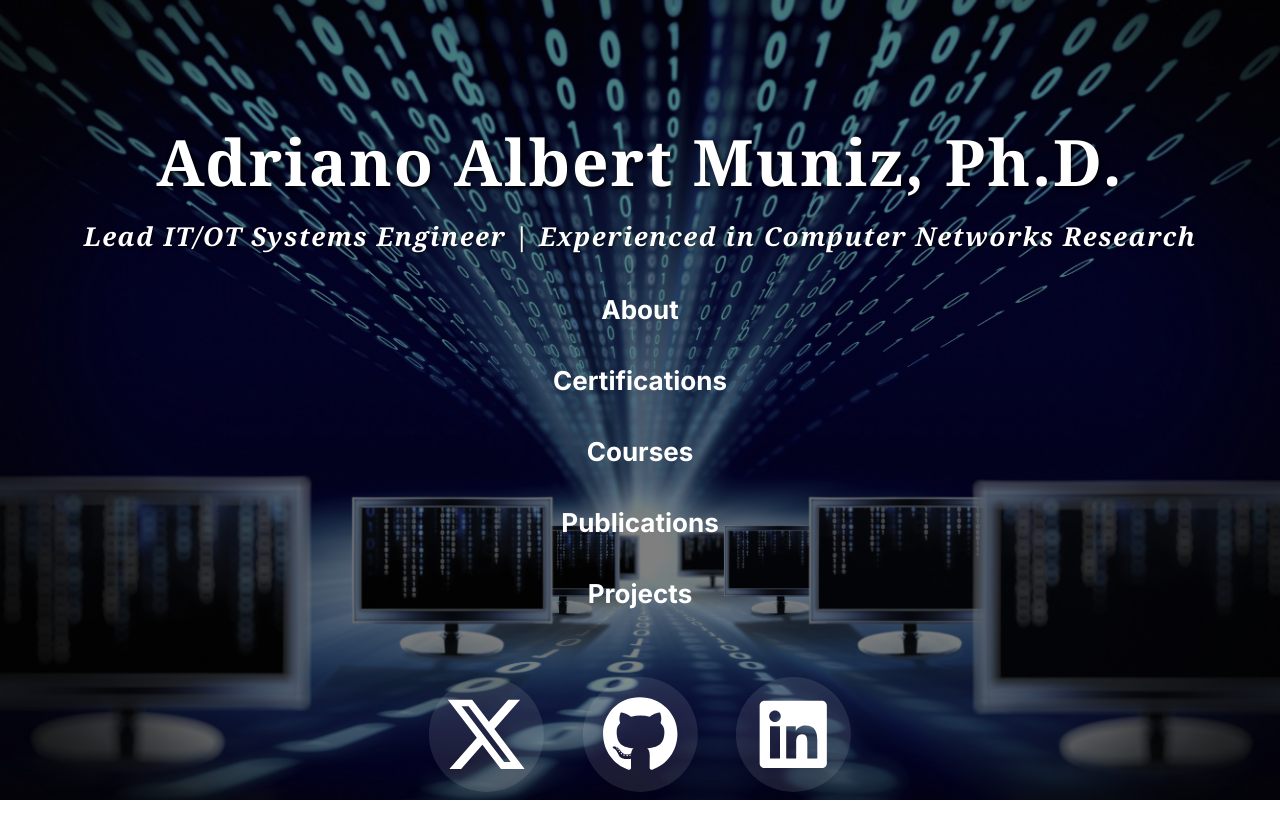
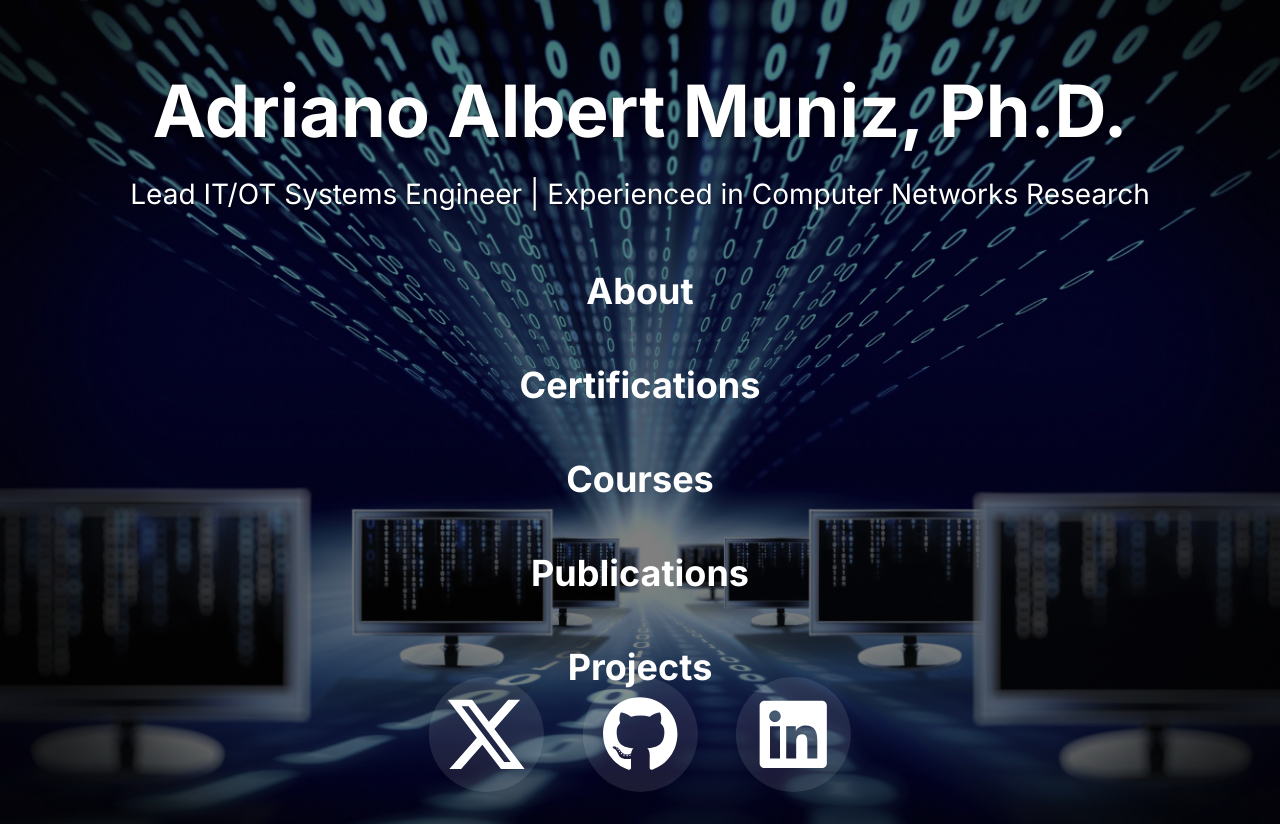
Before and after one commit to adrianoalbert/albertwebsite, a Next.js app: page / in a window 1280 px wide. Before the commit the page ends 800 px from the top, so only its background shows below. Built offline with nearby package versions, Linux system fonts and the light colour scheme.

Commit message:
fix some typos

```diff
--- a/src/app/globals.css
+++ b/src/app/globals.css
@@ -108,30 +108,20 @@ body::before {
 }
 
 .home-content h1 {
-  font-size: clamp(28px, 7vw, 64px);
+  font-size: clamp(48px, 10vw, 72px);
   font-weight: bold;
-  color: #fff;
+  color: white;
   margin-bottom: 20px;
-  text-align: center;
-  letter-spacing: clamp(1px, 0.3vw, 2px);
-  text-shadow: 2px 2px 4px rgba(0, 0, 0, 0.8);
-  font-family: 'Georgia', 'Times New Roman', serif;
-  white-space: nowrap;
+  text-shadow: 0 2px 4px rgba(0, 0, 0, 0.5);
   line-height: 1.2;
-  overflow: hidden;
 }
 
 .subtitle {
-  font-size: clamp(16px, 4vw, 26px);
-  font-weight: bold;
-  color: #fff;
-  margin-bottom: 30px;
-  text-align: center;
-  letter-spacing: clamp(0.8px, 0.2vw, 1.5px);
-  text-shadow: 1px 1px 3px rgba(0, 0, 0, 0.7);
-  font-family: 'Georgia', 'Times New Roman', serif;
-  font-style: italic;
-  line-height: 1.3;
+  font-size: clamp(22px, 4vw, 28px);
+  color: white;
+  margin-bottom: 40px;
+  text-shadow: 0 1px 2px rgba(0, 0, 0, 0.5);
+  line-height: 1.4;
 }
 
 .main-nav {
@@ -142,11 +132,11 @@ body::before {
 }
 
 .main-nav a {
-  font-size: clamp(20px, 5vw, 26px) !important;
+  font-size: clamp(28px, 7vw, 36px) !important;
   font-weight: bold;
   color: #fff;
   text-decoration: none;
-  padding: 10px 20px !important;
+  padding: 15px 30px !important;
   border-radius: 8px;
   transition: background-color 0.3s ease;
 }
@@ -455,11 +445,11 @@ h3 {
 
 @media (max-width: 768px) and (min-width: 481px) {
   .home-content h1 {
-    white-space: nowrap !important;
+    font-size: clamp(36px, 8vw, 56px);
   }
 
   .subtitle {
-    line-height: 1.4;
+    font-size: clamp(20px, 4vw, 26px);
   }
 }
 
@@ -475,7 +465,7 @@ h3 {
 
   .home-content h1 {
     white-space: nowrap !important;
-    font-size: 20px !important;
+    font-size: 28px !important;
     text-align: center;
     width: 100%;
     max-width: 100vw;
@@ -493,12 +483,12 @@ h3 {
     box-sizing: border-box;
     word-wrap: break-word;
     overflow-wrap: break-word;
-    font-size: 16px !important;
+    font-size: 18px !important;
   }
 
   .main-nav a {
-    font-size: 18px !important;
-    padding: 10px 20px !important;
+    font-size: 22px !important;
+    padding: 12px 24px !important;
   }
 
   .main-nav {
@@ -624,7 +614,7 @@ h3 {
 @media (max-width: 360px) {
   .home-content h1 {
     white-space: nowrap !important;
-    font-size: 21px !important;
+    font-size: 28px !important;
     text-align: center;
     width: 100%;
     max-width: 100vw;
@@ -642,11 +632,12 @@ h3 {
     box-sizing: border-box;
     word-wrap: break-word;
     overflow-wrap: break-word;
+    font-size: 18px !important;
   }
 
   .main-nav a {
-    font-size: 18px !important;
-    padding: 10px 20px !important;
+    font-size: 20px !important;
+    padding: 12px 24px !important;
     min-width: 140px;
   }
 
```
